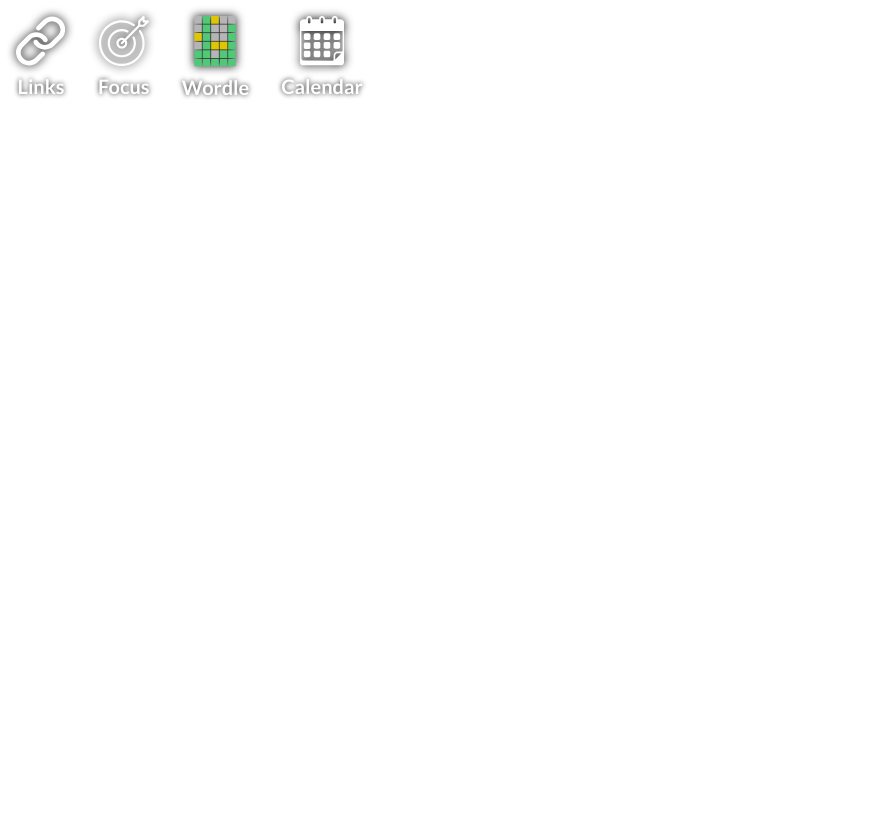
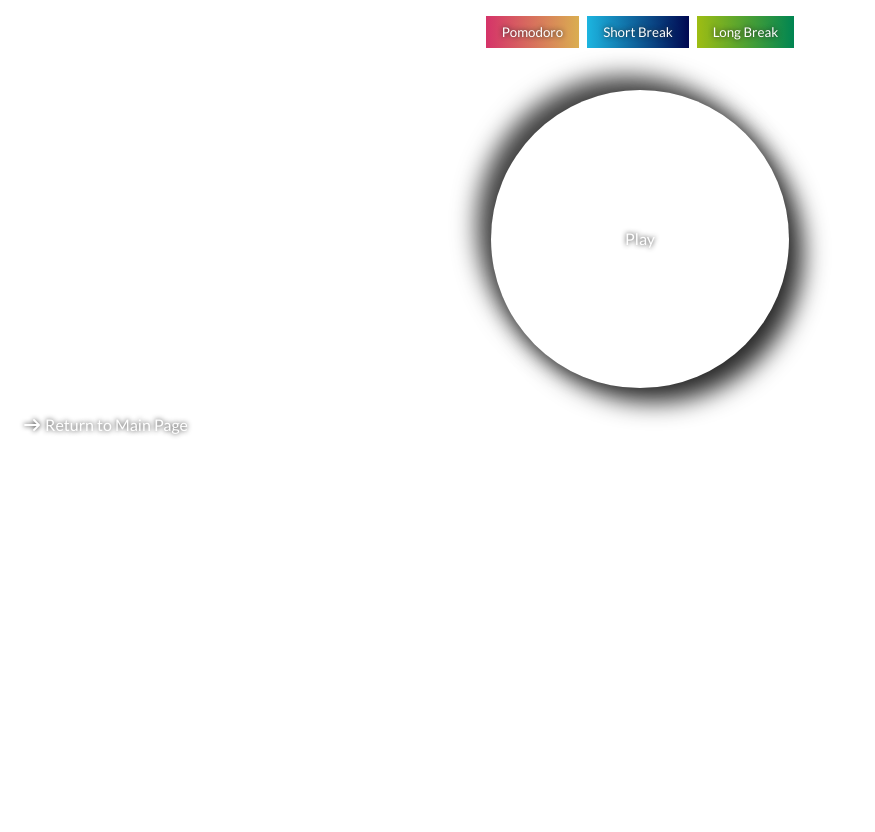
Before and after one commit to nasbrown/Chrome-Dashboard, a PHP site: page / in a window 1280 px wide. Shown: the whole page, without its empty margins (0-875 px from the left). Run offline with PHP 8.4, Linux system fonts and the light colour scheme; some libraries are stand-ins or nearby versions.

Commit message:
Working on pomodoro element

```diff
--- a/index.html
+++ b/index.html
@@ -8,7 +8,7 @@
 </head>
 <body>
     <main>
-        <div class="dash-container">
+        <div class="dash-container hidden">
             <div class="top-menu">
                 <div class="link-contain">
                     <div>
@@ -221,6 +221,35 @@
                 <div class="to-do-block"></div>
             </div>
         </div>
+        <div class="pomo-container">
+                <div class="pomo-todo-screen">
+                    <div class="pomo-clock">
+                        <div class="timer-btn-wrap">
+                            <button class="timer-btn pomodoro" data-time="1500">Pomodoro</button>
+                            <button class="timer-btn short-break" data-time="300">Short Break</button>
+                            <button class="timer-btn long-break" data-time="900">Long Break</button>
+                        </div>
+                        <div class="circle">
+                            <div class="inner-circle">
+                                <div class="countdown">
+                                    <h1></h1>
+                                    <p class="play-pause">Play</p>
+                                </div>
+                            </div>
+                        </div>
+                    </div>
+                    <div class="todo-board">
+
+                    </div>
+                </div>
+                <div class="bottom-menu">
+                    <div class="quote-contain">
+                    </div>
+                    <button id="return">
+                        <i class="fa-solid fa-arrow-right"></i> Return to Main Page
+                    </button>
+                </div>
+        </div>
     </main>
     <script src="index.js" type="module"></script>
 </body>
--- a/index.js
+++ b/index.js
@@ -1,7 +1,7 @@
 import mql from 'https://esm.sh/@microlink/mql'
 import { v4 as uuidv4 } from 'https://jspm.dev/uuid';
 
-//Links
+//Event Listeners for Link components, etc.
 
 document.addEventListener('submit', async (e) => {
     if(e.target.id === 'link-form'){
@@ -23,10 +23,35 @@ document.addEventListener('submit', async (e) => {
 })
 
 document.addEventListener('click', (e) => {
+
+    const mainDash = document.querySelector('.dash-container')
+    const pomoDash = document.querySelector('.pomo-container')
+
     if(e.target.dataset.linkId){
         mainLinkArr.deleteLink(e.target.dataset.linkId)
+    } else if(e.target.id === 'focus'){
+        pomoDash.classList.toggle('hidden')
+        mainDash.classList.toggle('hidden')
+    }
+    else if(e.target.id === 'return'){
+        pomoDash.classList.toggle('hidden')
+        mainDash.classList.toggle('hidden')
     }
 })
+
+//Pomodoro Timer
+
+const pomoMethods = () => {
+    return{
+        elementVar: {
+            countDownElem: document.querySelector('.countdown h1'),
+            timerBtn: document.querySelectorAll('.timer-btn'),
+
+        }
+    }
+}
+
+//Link component
 
 const getLinkHTML = (arr) => {
     return arr.map((web) => {
@@ -106,19 +131,16 @@ const createLinkArr = () => {
             return localStorsLinkArr
         },
         deleteLink: function(link) {
-            let revisedLinkArr = localStorsLinkArr.filter((website) => {
+            localStorsLinkArr = localStorsLinkArr.filter((website) => {
                 if(link === website.uuid){
-                    console.log(link)
                     return false
                 }
 
-                return true
+                    return true
             })
 
-            console.log(revisedLinkArr)
-
-            localStorage.setItem('mainArrLink', JSON.stringify([...revisedLinkArr]))
-            renderLink([...revisedLinkArr])
+            localStorage.setItem('mainArrLink', JSON.stringify(localStorsLinkArr))
+            renderLink(localStorsLinkArr)
         }
     }
 }
@@ -135,15 +157,6 @@ const getLinkArr = async (website) => {
         linkName: website,
         uuid: uuidv4(),
     })
-
-    console.log(mainLinkArr.newLink({
-        linkTitle: title,
-        linkImg: image,
-        linkName: website,
-        uuid: uuidv4(),
-    }))
-
-    console.log(mainLinkArr.getLinks())
 
     return mainLinkArr.getLinks()
 }
--- a/style.css
+++ b/style.css
@@ -13,7 +13,7 @@ body{
     image-rendering: pixelated;
     background-size: contain;
     background-position: center;
-    height: 100vh;
+    min-height: 100vh;
     margin: 1rem;
 }
 
@@ -96,6 +96,10 @@ h1{
     font-size: 1rem;
 }
 
+.link-contain a{
+    cursor: pointer;
+}
+
 #linkdiv-wrap{
     background-color: #464646;
 }
@@ -146,3 +150,80 @@ h1{
 .drop-shadow{
     filter: drop-shadow(0 0 5px #000000);
 }
+
+.hidden{
+    display: none;
+}
+
+/* Pomo page */
+
+#return{
+    background-color: transparent;
+    border: none;
+    font-size: 1rem;
+    cursor: pointer;
+}
+
+.pomo-todo-screen{
+    display: flex;
+    flex-direction: row;
+    justify-content: center;
+    align-items: stretch;
+}
+
+.timer-btn-wrap{
+    display: flex;
+    column-gap: .5rem;
+    align-items: center;
+    justify-content: center;
+    margin-bottom: 1rem;
+}
+
+.timer-btn{
+    padding: .5rem 1rem .5rem 1rem;
+    border: none;
+    cursor: pointer;
+}
+
+.timer-btn:nth-child(1){
+    background: linear-gradient(90deg, #d53369 0%, #daae51 100%);
+}
+
+.timer-btn:nth-child(2){
+    background: linear-gradient(90deg, #1CB5E0 0%, #000851 100%);
+}
+
+.timer-btn:nth-child(3){
+    background: linear-gradient(90deg, #9ebd13 0%, #008552 100%);
+}
+
+.circle{
+    width: 350px;
+    aspect-ratio: 1/1;
+    background-color: transparent;
+    border: 10px solid white;
+    border-radius: 50%;
+    position: relative;
+}
+
+.inner-circle{
+    border-radius: inherit;
+    inset: 2%;
+    width: 96%;
+    height: 96%;
+    position: absolute;
+}
+
+.countdown{
+    position: absolute;
+    inset: 0;
+    width: 94%;
+    height: 94%;
+    border-radius: inherit;
+    box-shadow: 14px 14px 25px #292929, -14px -14px 25px #434343;
+    margin: auto;
+    display: flex;
+    flex-direction: column;
+    align-items: center;
+    justify-content: center;
+}
```
